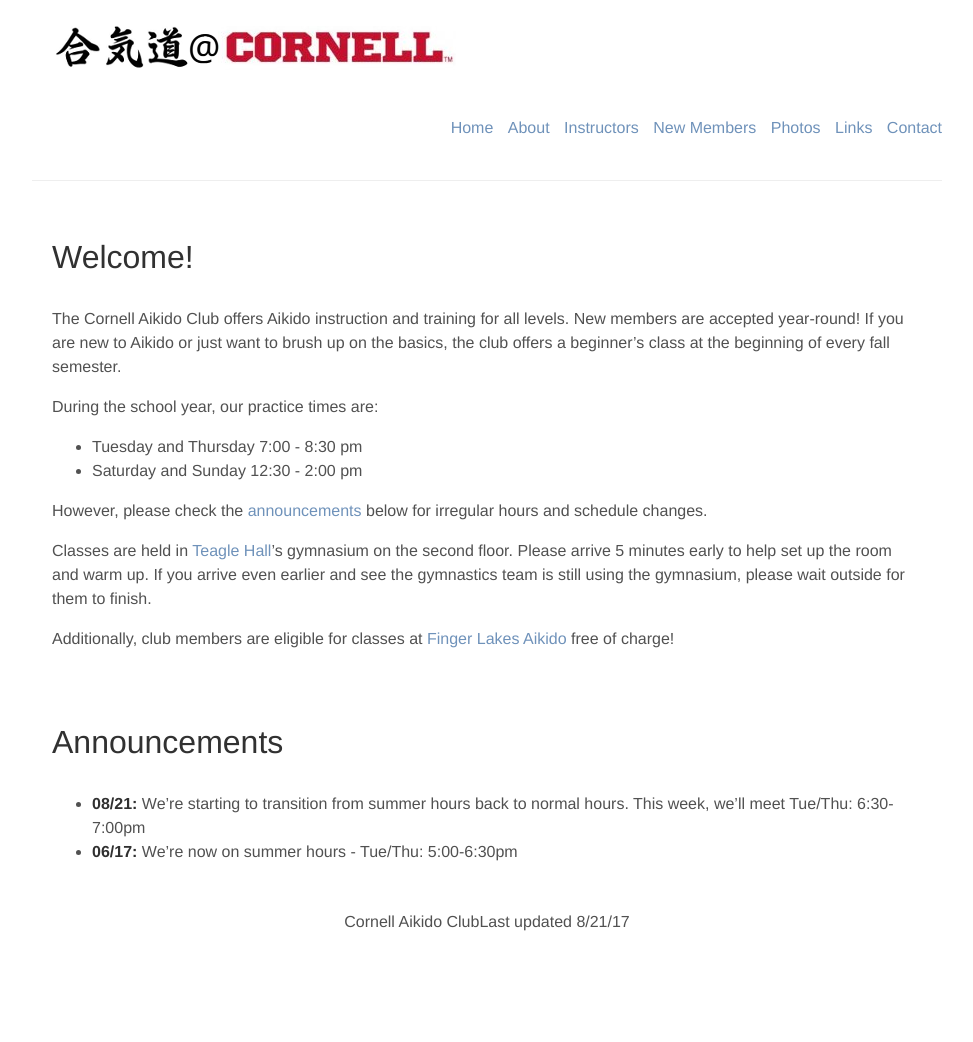
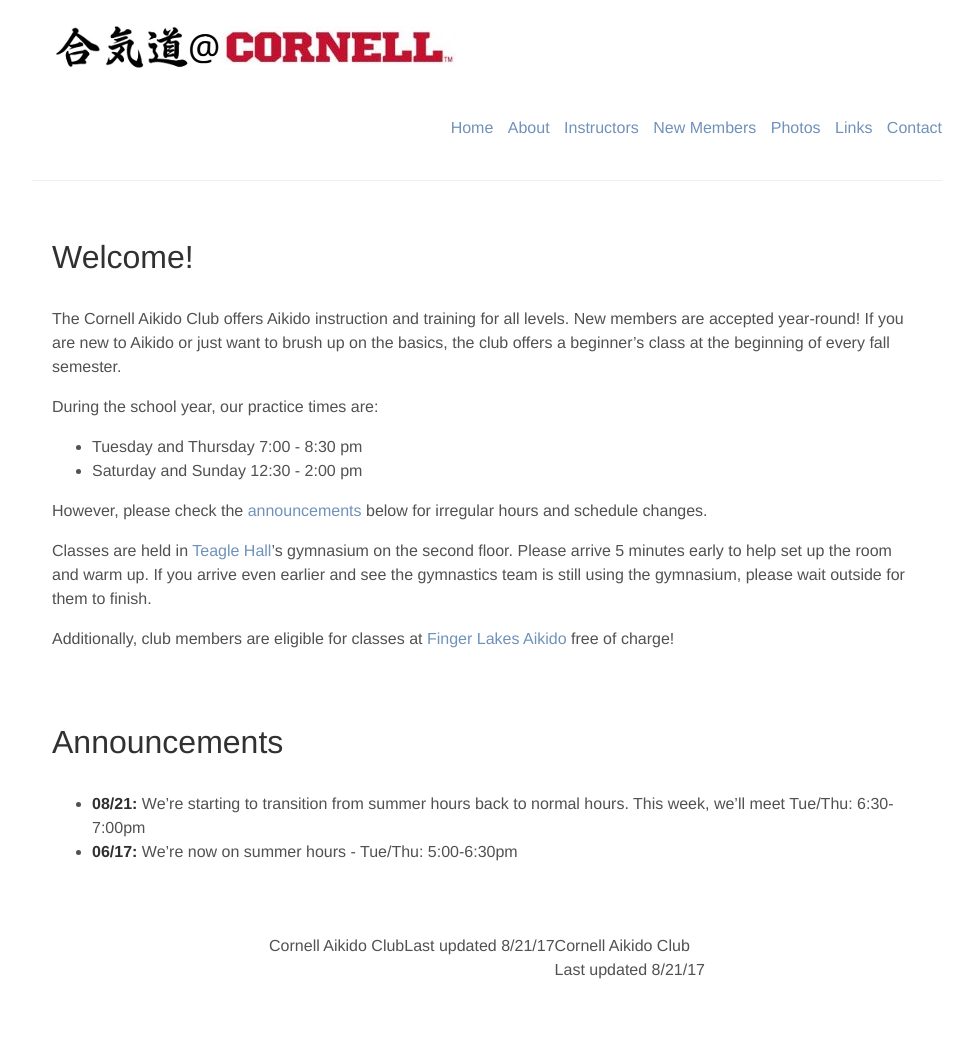
Before and after one commit to CornellAikido/website, a Jekyll site: the page built from pages/index.md, in a window 1280 px wide. Shown: the whole page, without its empty margins (153-1126 px from the left). Built offline with Jekyll 4.4.1, drawn with Linux system fonts in a browser that asks for light colours; our own code applies the rules of GitHub Pages for plain Markdown files; before the commit the page ends 994 px from its top, so only the background shows below that.

Commit message:
Update footer.html

```diff
--- a/_includes/footer.html
+++ b/_includes/footer.html
@@ -2,4 +2,8 @@
   <div>Cornell Aikido Club</div>
   <br/>
   <div>Last updated 8/21/17</div>
+  <br/>
+Cornell Aikido Club
+  <br/>
+Last updated 8/21/17
 </footer>
```
